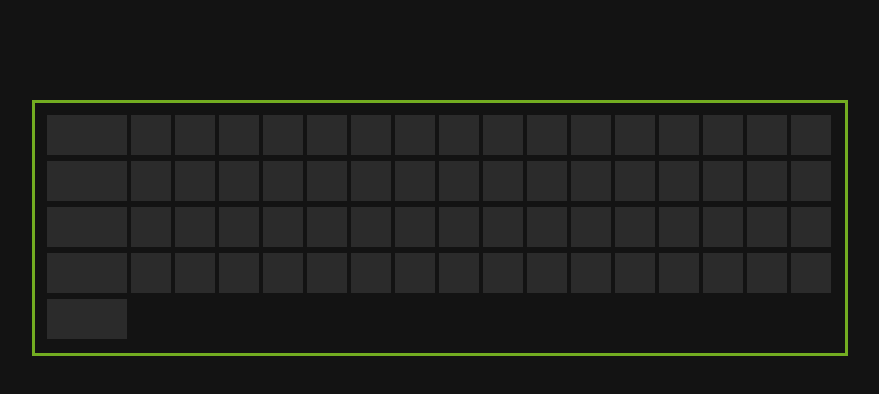
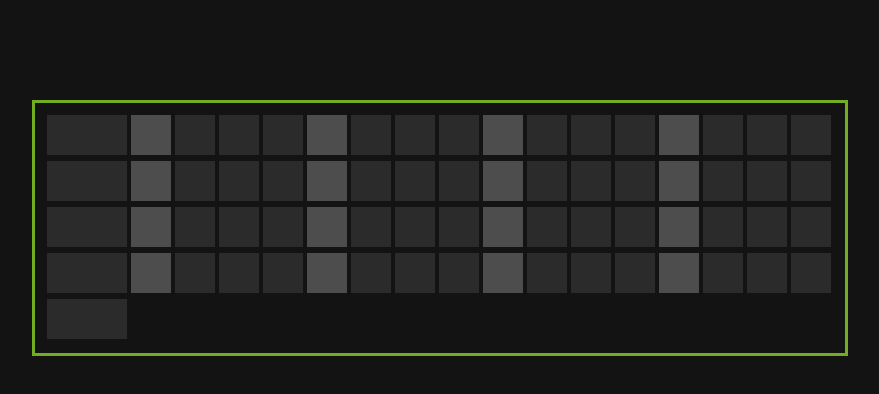
Before and after one commit to SaloniA/Music, a React app in the folder music/: page / in a window 1280 px wide. Shown: the whole page, without its empty margins (200-1079 px from the left). Built offline with nearby package versions, Linux system fonts and the light colour scheme.

Commit message:
add style for start of bars

```diff
--- a/music/src/index.css
+++ b/music/src/index.css
@@ -32,6 +32,10 @@
 
 .note-disabled{
   background: #2B2B2B;
+}
+
+.note-disabled-start-of-bar{
+  background: #4D4D4D;
 }
 
 .note-disabled:hover {
--- a/music/src/index.js
+++ b/music/src/index.js
@@ -16,15 +16,15 @@ class PlayButton extends React.Component {
   	}
 
 	render() {
-  	var note_class;
+  	var play_class;
   		if (this.state.play) {
-  			note_class = "playbtn-playing";
+  			play_class = "playbtn-playing";
   		} else {
-  			note_class = "playbtn-paused";
+  			play_class = "playbtn-paused";
   		}
 
   		return (
-     		<button className={note_class} onClick={this.togglePlaying.bind(this)} />
+     		<button className={play_class} onClick={this.togglePlaying.bind(this)} />
     	);
   	}
 }
@@ -70,7 +70,9 @@ class Note extends React.Component {
   	} else {
   		if (this.state.playing) {
   			note_class = "note-disabled-playing";
-  		} else {
+  		} else if (this.props.isStartOfBar)
+  			note_class = "note-disabled-start-of-bar";
+  		else {
   			note_class = "note-disabled";
   		}
   	}
@@ -107,7 +109,7 @@ class Row extends React.Component {
 	}
 
 	__renderNote(i) {
-		return <Note ref={(r) => this.state.notes[i] = r}/>;
+		return <Note isStartOfBar={i % 4 == 0} ref={(r) => this.state.notes[i] = r}/>;
 	}
 
 	__renderNotes() {
```
